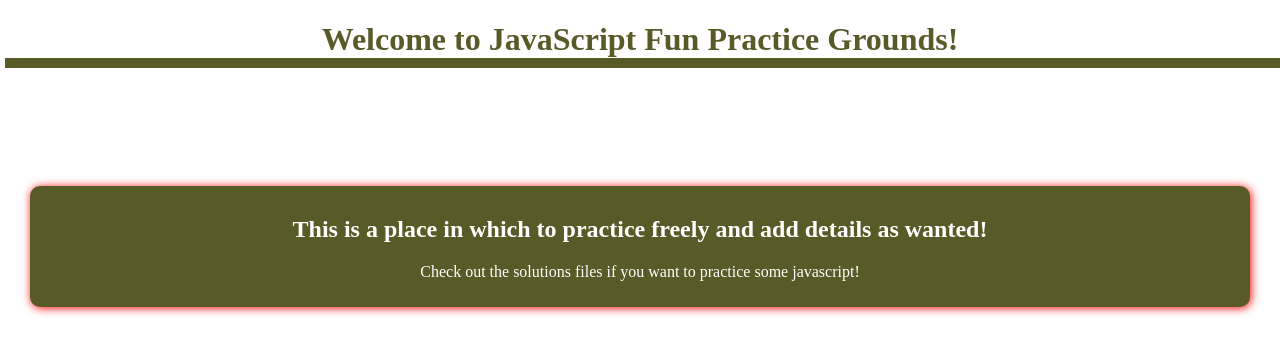
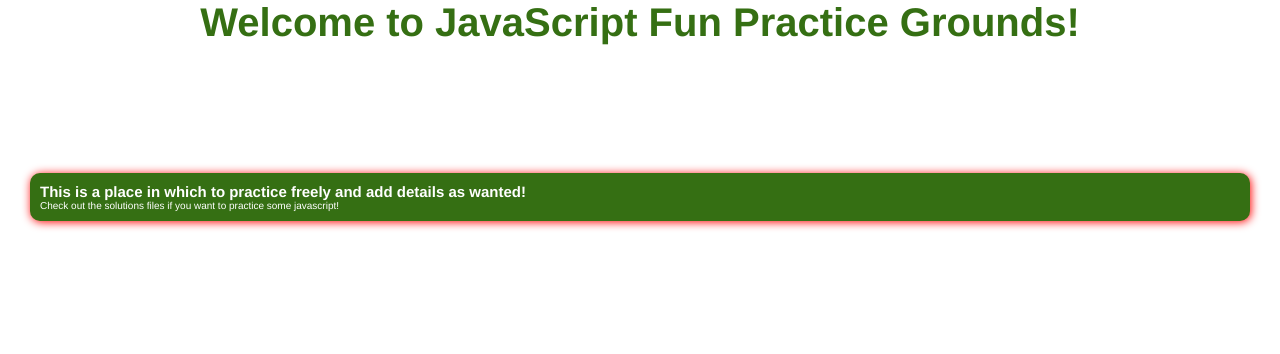
Before and after one commit to zero-to-mastery/JS_Fun_Practice, a plain HTML site: page index.html in a window 1280 px wide. Drawn offline with nearby package versions, Linux system fonts and the light colour scheme.

Commit message:
make index.css cleaner

```diff
--- a/index.css
+++ b/index.css
@@ -1,17 +1,28 @@
-/* setting all spacing in the body to an equal starting point*/
+
+*,
+*::before,
+*::after {
+	margin: 0;
+	padding: 0;
+	box-sizing: inherit;
+}
+:root {
+	--color-primary: #356F13;
+}
+html {
+	font-size: 62.5%; /*1rem = 10px*/
+}
 
 body {
-  margin: 0;
-  padding: 0;
+	box-sizing: border-box;
+	font-family: 'Arimo', sans-serif;
 }
 
-h1 {
-  color:#585a28;
-  box-shadow: 5px 10px;
-}
 
-.center {
-  text-align: center;
+.header {
+	color: var(--color-primary);
+	font-size: 2rem;
+  	text-align: center;
 }
 
 .description{
@@ -19,6 +30,6 @@
 	box-shadow: 1px 1px 10px red;
 	padding: 10px;
 	border-radius: 10px;
-	background-color:#585a28;
+	background-color: var(--color-primary);
 	color: #fff;
 }
--- a/index.html
+++ b/index.html
@@ -1,19 +1,19 @@
 <!DOCTYPE html>
 <html>
   <head>
-    <link rel="apple-touch-icon" sizes="180x180" href="/apple-touch-icon.png" />
-    <link rel="icon" type="image/png" sizes="32x32" href="/favicon-32x32.png" />
-    <link rel="icon" type="image/png" sizes="16x16" href="/favicon-16x16.png" />
-    <link rel="manifest" href="/site.webmanifest" />
-    <link rel="mask-icon" href="/safari-pinned-tab.svg" color="#5bbad5" />
-    <meta name="msapplication-TileColor" content="#da532c" />
-    <meta name="theme-color" content="#ffffff" />
+    <meta charset="UTF-8">
+    <meta name="viewport" content="width=device-width, initial-scale=1.0">
+    <meta http-equiv="X-UA-Compatible" content="ie=edge">
+    <link href="https://fonts.googleapis.com/css?family=Arimo:400,700&display=swap" rel="stylesheet">
     <link rel="stylesheet" href="index.css" />
     <title>JavaScript Fun Practice</title>
   </head>
   <body>
-    <div class="center">
-      <h1>Welcome to JavaScript Fun Practice Grounds!</h1>
+    <header class="header">
+        <h1>Welcome to JavaScript Fun Practice Grounds!</h1>
+    </header>
+    <div class="main-content">
+
       <div class="description">
         <h2>
          This is a place in which to practice freely and add details as wanted!
```
